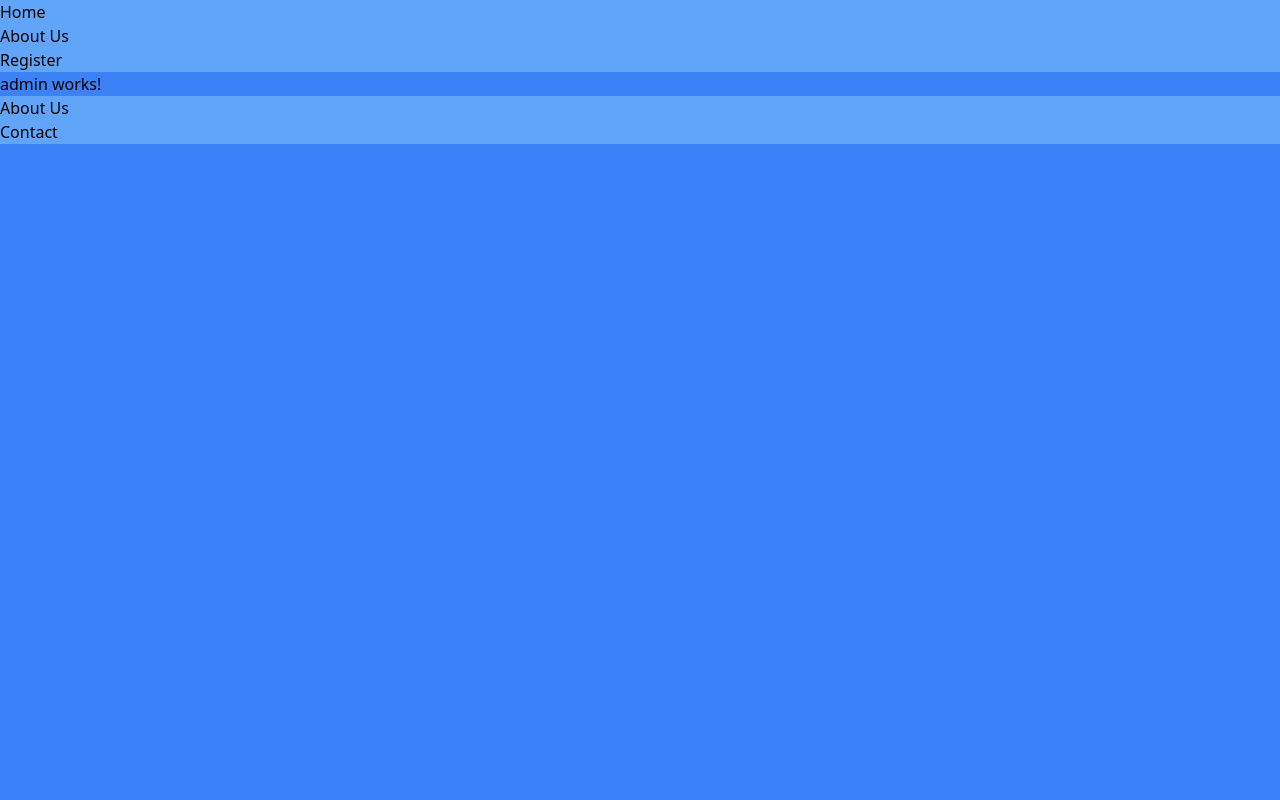
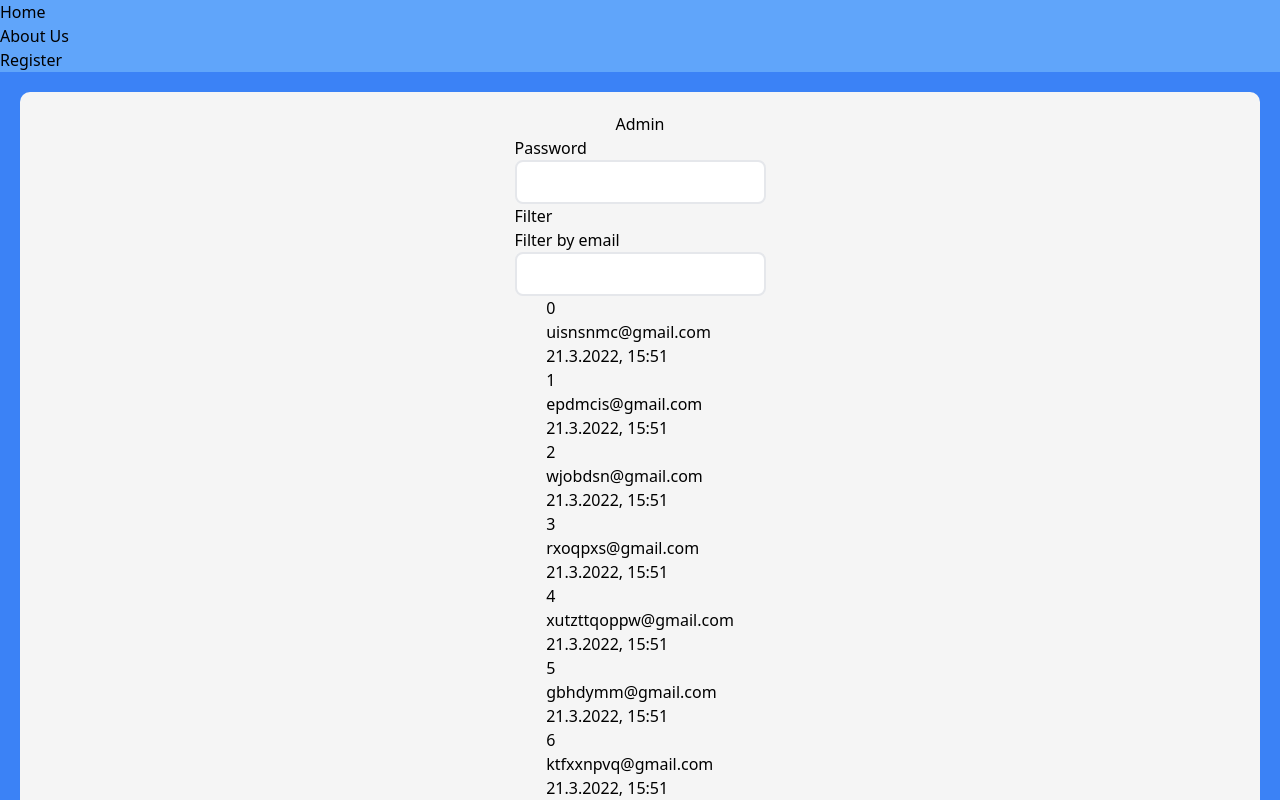
Before and after one commit to Maxi1324/GJokes, an Angular app in the folder Frontend/GJokeCommiter/: page /admin in a window 1280 px wide. Shown: the top 800 px of the page. Built offline with nearby package versions, Linux system fonts and the light colour scheme; no server answers.

Commit message:
Admin: User Generation

```diff
--- a/Frontend/GJokeCommiter/src/app/admin/admin.component.css
+++ b/Frontend/GJokeCommiter/src/app/admin/admin.component.css
@@ -0,0 +1,12 @@
+.admin-form{
+    display: flex;
+    flex-direction: column;
+    align-items: center;
+    justify-content: center;
+    width: auto;
+    height: auto;
+    background-color: #f5f5f5;
+    padding: 20px;
+    margin: 20px;
+    border-radius: 10px;
+}
--- a/Frontend/GJokeCommiter/src/app/admin/admin.component.html
+++ b/Frontend/GJokeCommiter/src/app/admin/admin.component.html
@@ -1 +1,21 @@
-<p>admin works!</p>
+<div class="admin-form">
+  <h1 class="text-4xl">Admin</h1>
+  <div class="form-group">
+    <label for="password">Password</label>
+    <input id="password" type="password" class="input" />
+  </div>
+  <div>
+    <h2>Filter</h2>
+    <div class="form-group">
+      <label for="filter-by-name">Filter by email</label>
+      <input #email id="filter-by-name" type="text" class="input" (input)="loadUsers()"/>
+    </div>
+  </div>
+  <ul>
+    <li class="user-card" *ngFor="let user of users">
+      <h3>{{ user.id }}</h3>
+      <h4 class="card-email">{{ user.email }}</h4>
+      <p class="card-joined">{{ user.joined.toLocaleString("de-DE", { year: 'numeric', month: 'numeric', day: 'numeric', hour: '2-digit', minute: '2-digit'}) }}</p>
+    </li>
+  </ul>
+</div>
--- a/Frontend/GJokeCommiter/src/app/admin/admin.component.ts
+++ b/Frontend/GJokeCommiter/src/app/admin/admin.component.ts
@@ -1,4 +1,4 @@
-import { Component, OnInit } from '@angular/core';
+import { Component, OnInit, ViewChild } from '@angular/core';
 
 @Component({
   selector: 'app-admin',
@@ -7,9 +7,45 @@ import { Component, OnInit } from '@angular/core';
 })
 export class AdminComponent implements OnInit {
 
-  constructor() { }
+  //Rendered Component should update when array changes
+  //https://angular.io/guide/component-interaction#!#parent-and-children-communicate-via-a-service
+  users: User[] = [];
+
+  @ViewChild('email') email!: any;;
+
+  constructor() {}
 
   ngOnInit(): void {
+    this.loadUsers();
   }
 
+  loadUsers() {
+    let tmp = [];
+    //TODO: Load users from backend
+    //Test Data
+    for (let i = 0; i < 10; i++) {
+      //give user random email
+      let email = "";
+      for (let j = 0; j < Math.floor(Math.random() * 10) + 5; j++) {
+        email += String.fromCharCode(Math.floor(Math.random() * 26) + 97);
+      }
+      email += "@gmail.com";
+      tmp.push(new User(i, email, new Date()));
+    }
+    this.users = tmp;
+  }
 }
+
+interface User {
+  id: number;
+  email: string;
+  joined: Date;
+}
+
+class User implements User {
+  constructor(
+    public id: number,
+    public email: string,
+    public joined: Date
+  ) {}
+}
--- a/Frontend/GJokeCommiter/src/app/register/register.component.html
+++ b/Frontend/GJokeCommiter/src/app/register/register.component.html
@@ -1,4 +1,4 @@
-<div id="register" class="login-form hidden-strong">
+<div id="register" class="register-form hidden-strong">
   <h2 class="text-2xl text-blue-400 mx-auto mb-5">Register</h2>
   <label for="register-email">E-Mail</label>
   <input type="text" name="register-email" id="register-email" placeholder="max.mustermann@gmail.com" class="input"
--- a/Frontend/GJokeCommiter/src/styles.css
+++ b/Frontend/GJokeCommiter/src/styles.css
@@ -18,7 +18,7 @@ body {
   @apply items-center;
   @apply justify-center;
 }
-.login-form {
+.login-form, .register-form {
   @apply z-50;
   @apply fixed;
   @apply mx-auto;
@@ -98,3 +98,10 @@ body {
   @apply text-red-500;
   @apply text-sm;
 }
+
+.form-group {
+  @apply flex;
+  @apply flex-col;
+  @apply items-start;
+  @apply justify-start;
+}
```
Also changed, not shown: 1 other file (tests, documents, lock files or other folders).
